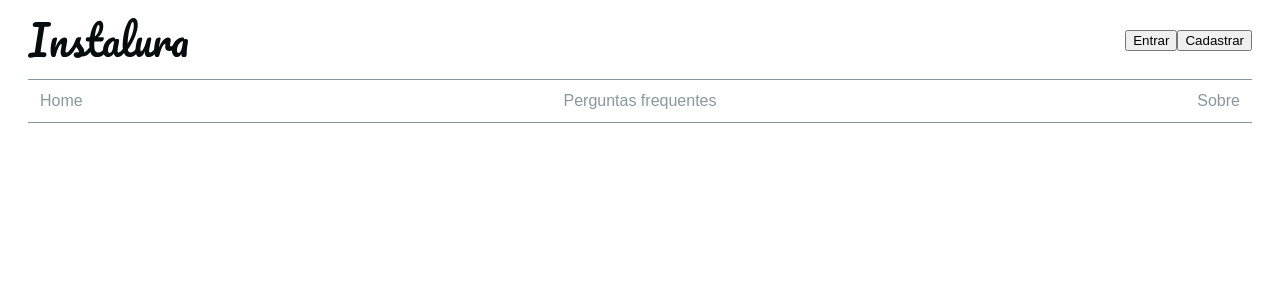
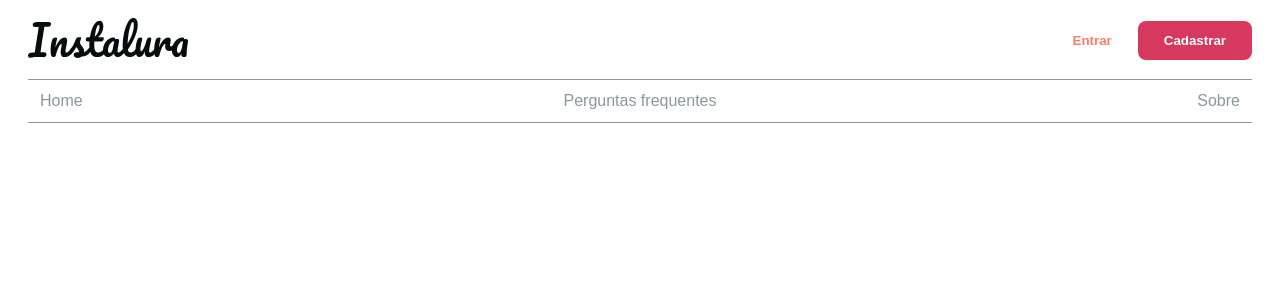
Before and after one commit to Eletromaximus/InstaAlura, a Next.js app: page / in a window 1280 px wide. Shown: the top 300 px of the page. Built offline with nearby package versions, Linux system fonts and the light colour scheme.

Commit message:
fix(global styles): add Global styles and theme. Lesson 4

```diff
--- a/pages/_app.tsx
+++ b/pages/_app.tsx
@@ -1,4 +1,5 @@
 import { createGlobalStyle, ThemeProvider } from 'styled-components'
+import theme from '../src/theme'
 
 const GlobalStyle = createGlobalStyle`
   body {
@@ -8,13 +9,8 @@ const GlobalStyle = createGlobalStyle`
   }
 `
 
-const theme = {
-  colors: {
-    primary: '#0070f3',
-  },
-}
-
-export default function App({ Component, pageProps }) {
+// eslint-disable-next-line react/prop-types
+export default function App ({ Component, pageProps }) {
   return (
     <>
       <GlobalStyle />
--- a/pages/index.tsx
+++ b/pages/index.tsx
@@ -1,7 +1,8 @@
-import {MenuWrapper} from '../src/components/Menu/styles/index'
+import { MenuWrapper } from '../src/components/commons/Menu/index'
 import Logo from '../src/theme/Logo/Logo'
+import { Button } from '..//src/components/commons/Button'
 
-function Menu() {
+function Menu () {
   const links = [
     {
       texto: 'Home',
@@ -17,7 +18,7 @@ function Menu() {
       texto: 'Sobre',
       url: '/',
       id: 2
-      },
+    }
   ]
 
   return (
@@ -26,7 +27,7 @@ function Menu() {
         <Logo />
       </MenuWrapper.LeftSide>
       <MenuWrapper.CentralSide>
-      {links.map( link => {
+        {links.map(link => {
           return (
             <li key={link.id}>
               <a href={link.url}>
@@ -37,17 +38,17 @@ function Menu() {
         })}
       </MenuWrapper.CentralSide>
       <MenuWrapper.RightSide>
-      <button>
+        <Button ghost variant="secondary.main">
           Entrar
-      </button>
-      <button>
+        </Button>
+        <Button variant="primary.main">
           Cadastrar
-      </button>
+        </Button>
       </MenuWrapper.RightSide>
     </MenuWrapper>
   )
 }
 
-export default function Home() {
+export default function Home () {
   return Menu()
 }
--- /dev/null
+++ b/src/components/commons/Button/index.ts
@@ -0,0 +1,48 @@
+import styled, { css } from 'styled-components'
+import get from 'lodash/get'
+
+interface IProps {
+  ghost?: boolean;
+  variant?: any;
+}
+
+const ButtonGhost = css<IProps>`
+  color: ${(props) => {
+    return get(props.theme, `colors.${props.variant}.color`)
+  }};
+  background: transparent;
+`
+const ButtonDefault = css<IProps>`
+  color: white;
+  background-color: ${(props) => {
+    return get(props.theme, `colors.${props.variant}.color`)
+  }};
+  color: ${(props) => {
+    return get(props.theme, `colors.${props.variant}.contrastText`)
+  }};
+`
+export const Button = styled.button<IProps>`
+  border: 0;
+  cursor: pointer;
+  padding: 12px 26px;
+  font-weight: bold;
+  opacity: 1;
+  border-radius: 8px;
+  color: white;
+  background-color: #D7385E;
+
+  ${function (props) {
+      if (props.ghost) {
+      return ButtonGhost
+    }
+    return ButtonDefault
+  }}
+
+  transition: opacity ${({ theme }) => theme.transition};
+  border-radius: ${({ theme }) => theme.borderRadius};
+
+  &:hover,
+  &:focus {
+    opacity: .5;
+  }
+`
--- /dev/null
+++ b/src/theme/index.ts
@@ -0,0 +1,47 @@
+const colors = {
+  background: {
+    light: {
+      color: '#FFFFFF'
+    },
+    main: {
+      color: '#F2F2F2'
+    }
+  },
+  borders: {
+    main: {
+      color: '#F1F1F1'
+    }
+  },
+  primary: {
+    main: {
+      color: '#D7385E',
+      contrastText: '#fff'
+    }
+  },
+  secondary: {
+    main: {
+      color: '#FB7B6B',
+      contrastText: '#fff'
+    }
+  },
+  tertiary: {
+    main: {
+      color: '#070C0E',
+      contrastText: '#fff'
+    },
+    light: {
+      colors: '#88989E',
+      contrastText: '#fff'
+    }
+  },
+  modes: {
+    dark: {}
+  }
+}
+
+export default {
+  colors,
+  borderRadius: '8px',
+  transition: '200ms ease-in-out'
+
+}
```
Also changed, not shown: package.json (+10 -0 lines), src/components/commons/Menu/index.ts (renamed from src/components/Menu/styles/index.ts, +5 -6 lines), .eslintrc.json (added), 1 other file (tests, documents, lock files or other folders). Lines whose indentation alone changed are shown as unchanged.
